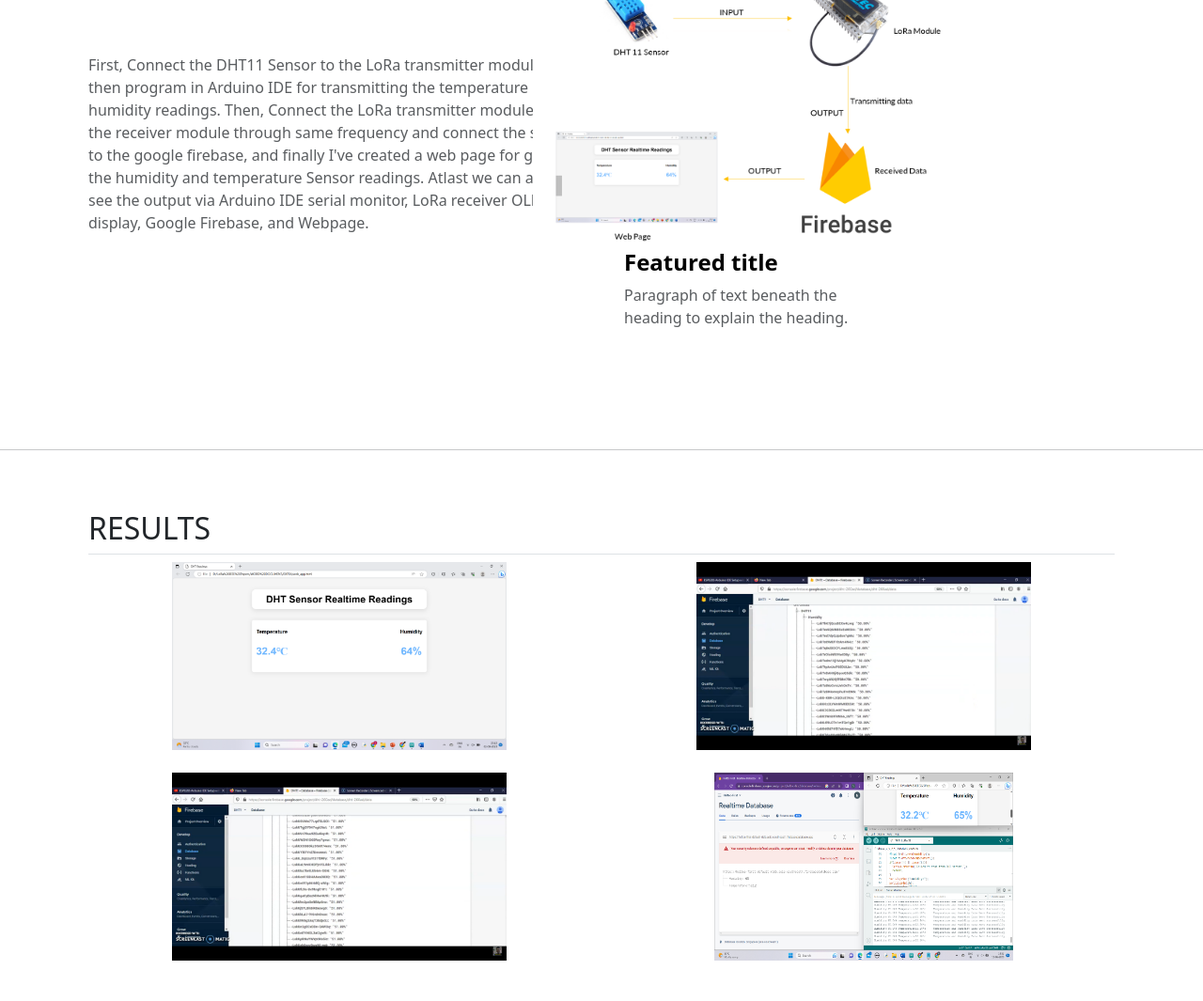
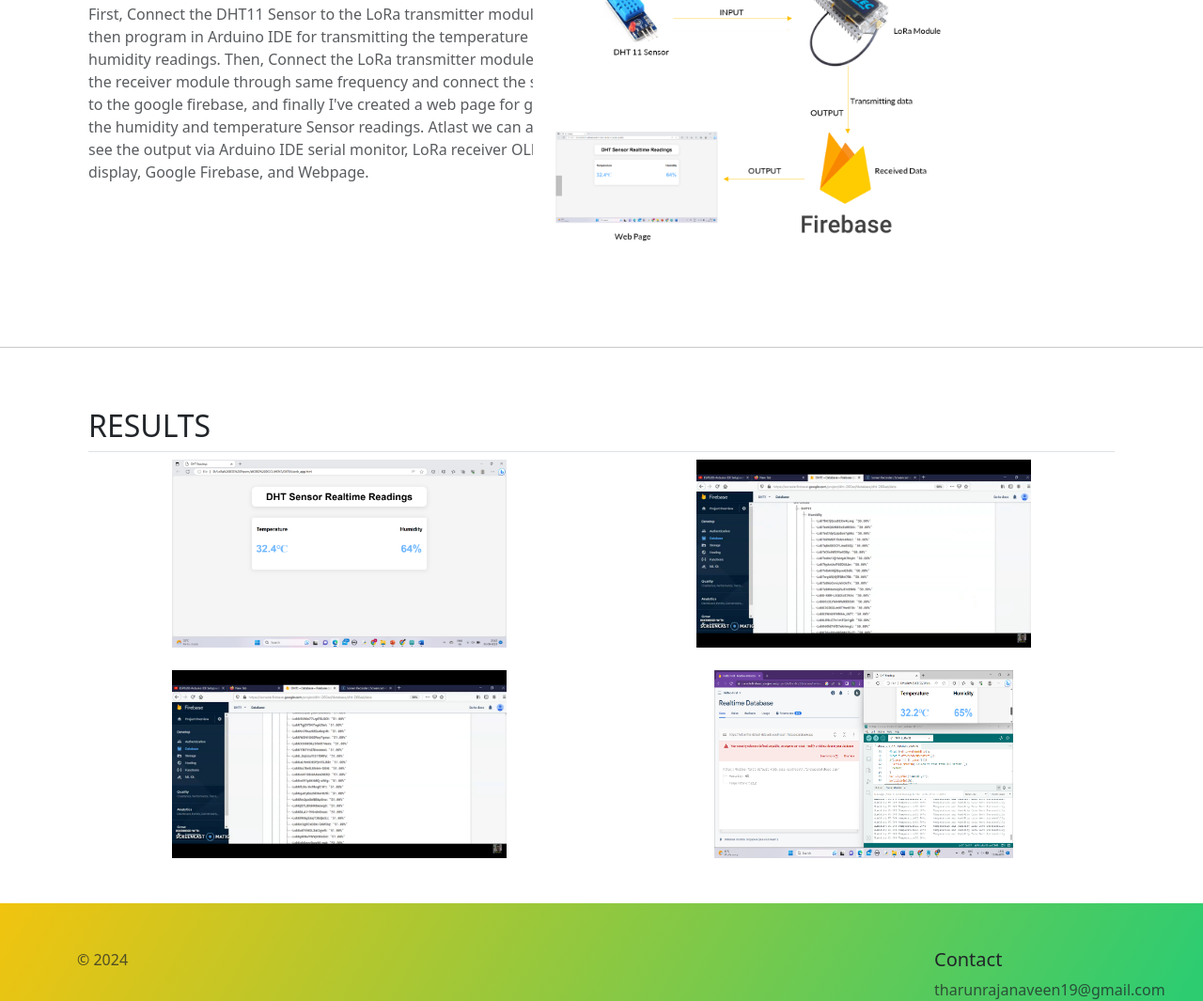
Before and after one commit to TharunRajaNaveen/LoRa-Enabled-Precision-Farming, a plain HTML site: page index.html in a window 1280 px wide. Shown: the part 2450-3515 px from the top of the page at 94% size. Drawn offline with nearby package versions, Linux system fonts and the light colour scheme.

Commit message:
index.html

```diff
--- a/index.html
+++ b/index.html
@@ -185,8 +185,6 @@
                     <div class="feature-icon-small d-inline-flex align-items-center justify-content-center bg-gradient fs-4 rounded-3">
                       <img src="./block.png" height="300">
                     </div>
-                    <h4 class="fw-semibold mb-0 text-body-emphasis">Featured title</h4>
-                    <p class="text-body-secondary">Paragraph of text beneath the heading to explain the heading.</p>
                   </div>
 
 
```
